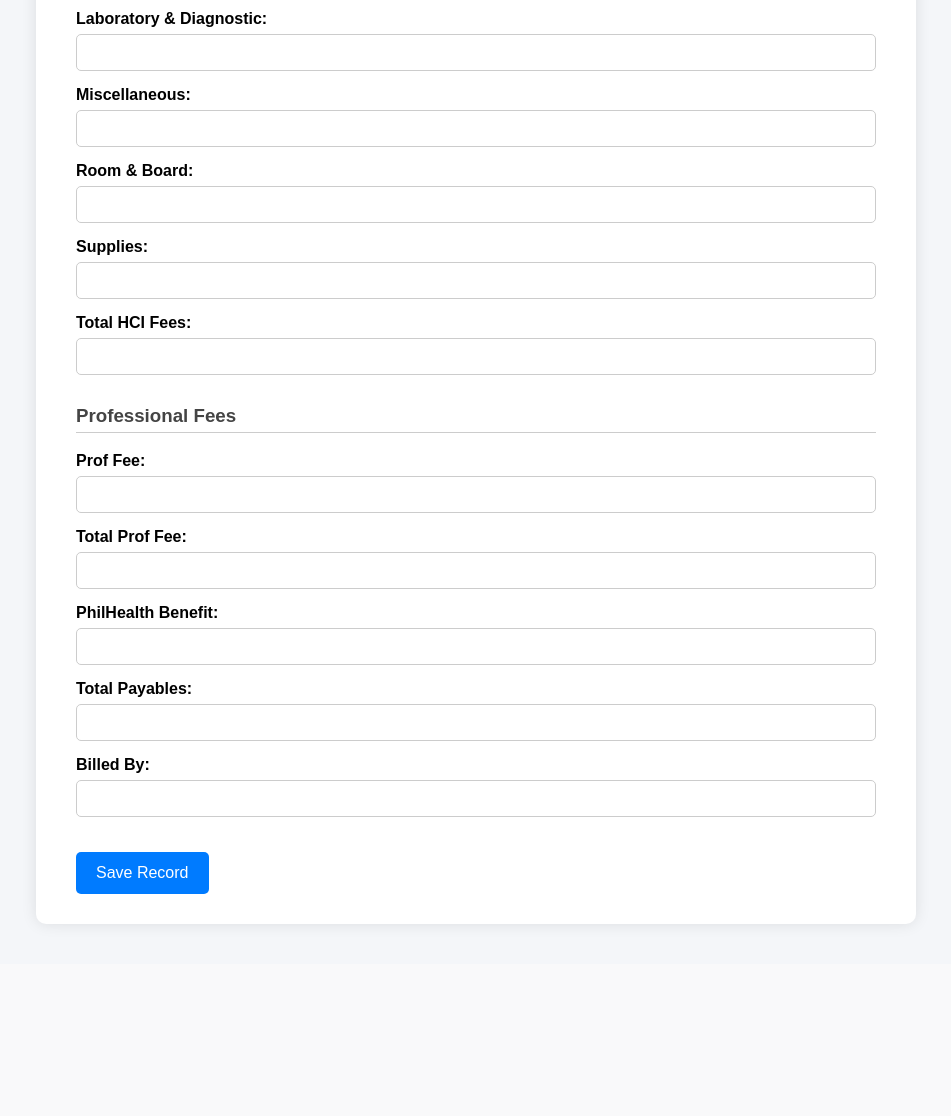
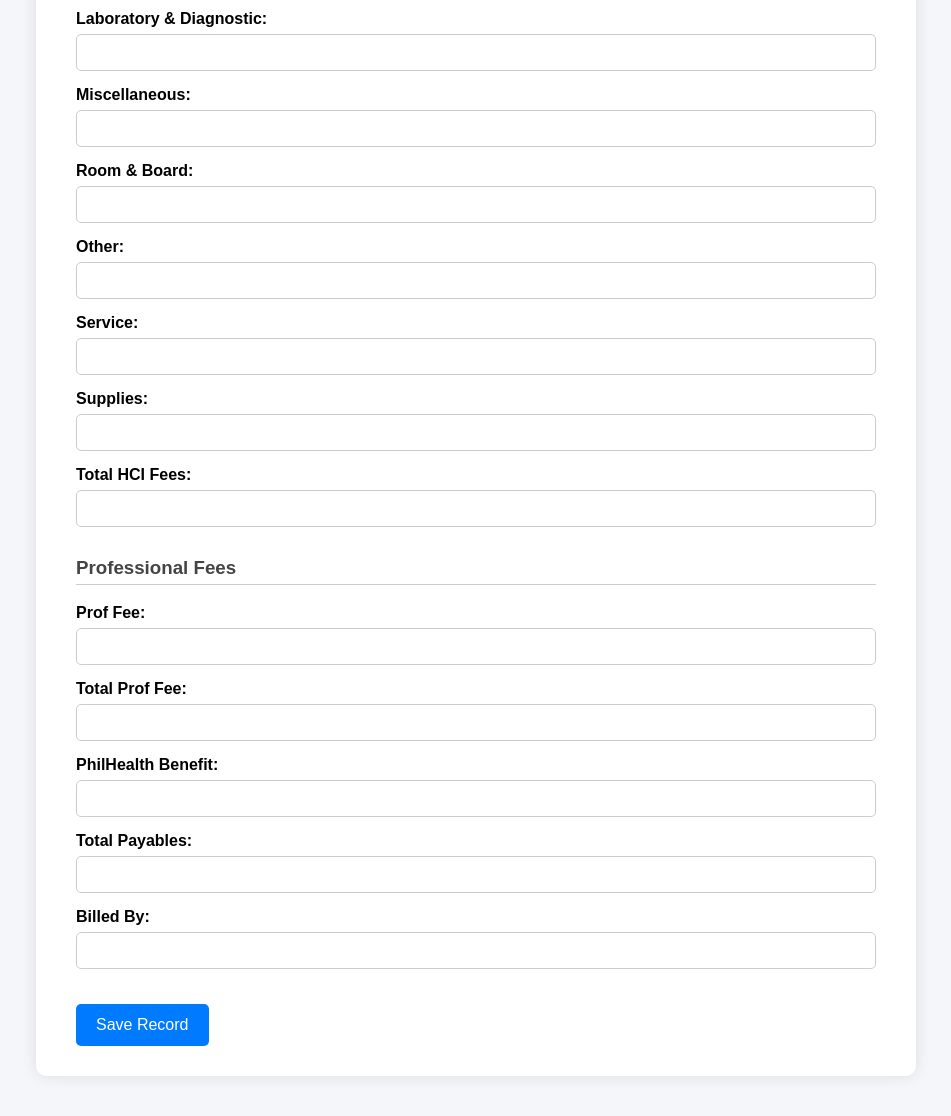
Before and after one commit to r-jheltandugon/SDH-SOA, a PHP site: page /in_patient.php in a window 1280 px wide. Shown: the part 1121-2237 px from the top of the page, without its empty margins (164-1115 px from the left). Before the commit the page ends 2049 px from the top, so only its background shows below. Run offline with PHP 8.4, Linux system fonts and the light colour scheme.

Commit message:
Auto calculate Total HCI & add other particular & service

```diff
--- a/soa_app/in_patient.php
+++ b/soa_app/in_patient.php
@@ -108,7 +108,7 @@
 
             <div class="form-group">
                 <label>Other Diagnosis:</label>
-                <textarea name="diagnosis" required></textarea>
+                <textarea name="other-diagnosis" required></textarea>
             </div>
 
             <div class="form-group">
@@ -153,13 +153,23 @@
             </div>
 
             <div class="form-group">
+                <label>Other:</label>
+                <input type="number" step="0.01" name="other">
+            </div>
+
+            <div class="form-group">
+                <label>Service:</label>
+                <input type="number" step="0.01" name="service">
+            </div>
+
+            <div class="form-group">
                 <label>Supplies:</label>
                 <input type="number" step="0.01" name="supplies">
             </div>
 
             <div class="form-group">
                 <label>Total HCI Fees:</label>
-                <input type="number" step="0.01" name="total_hci_fees">
+                <input type="number" step="0.01" name="total_hci_fees" readonly>
             </div>
 
             <h3>Professional Fees</h3>
@@ -192,4 +202,24 @@
         </form>
     </div>
 </body>
+<script>
+    function calculateTotalHCI() {
+        const drugs = parseFloat(document.querySelector('[name="drugs_and_meds"]').value) || 0;
+        const lab = parseFloat(document.querySelector('[name="lab_and_diag"]').value) || 0;
+        const misc = parseFloat(document.querySelector('[name="misc"]').value) || 0;
+        const room = parseFloat(document.querySelector('[name="room_and_board"]').value) || 0;
+        const other = parseFloat(document.querySelector('[name="other"]').value) || 0;
+        const service = parseFloat(document.querySelector('[name="service"]').value) || 0;
+        const supplies = parseFloat(document.querySelector('[name="supplies"]').value) || 0;
+
+        const total = drugs + lab + misc + room + other + service + supplies;
+        document.querySelector('[name="total_hci_fees"]').value = total.toFixed(2);
+    }
+
+    const fields = ['drugs_and_meds', 'lab_and_diag', 'misc', 'room_and_board', 'other', 'service', 'supplies'];
+
+    fields.forEach(fieldName => {
+        document.querySelector(`[name="${fieldName}"]`).addEventListener('input', calculateTotalHCI);
+    });
+</script>
 </html>
```
